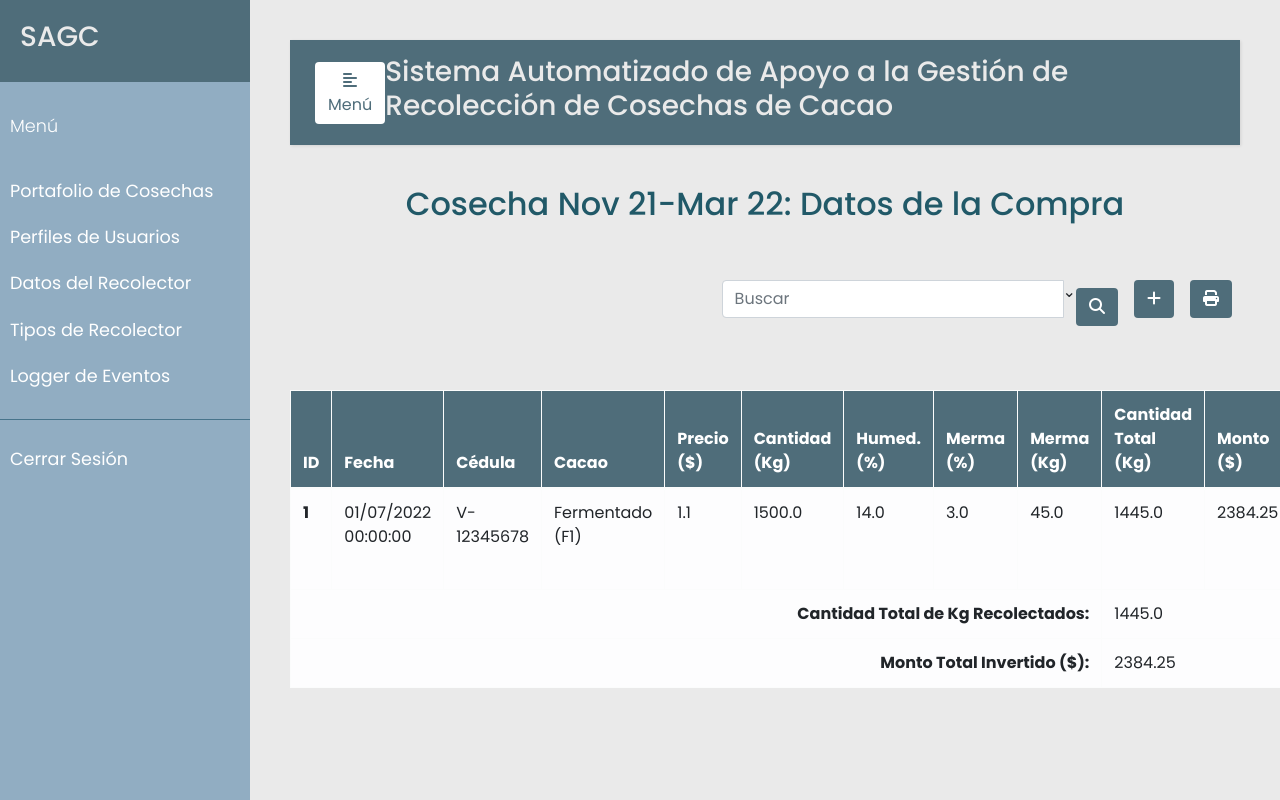
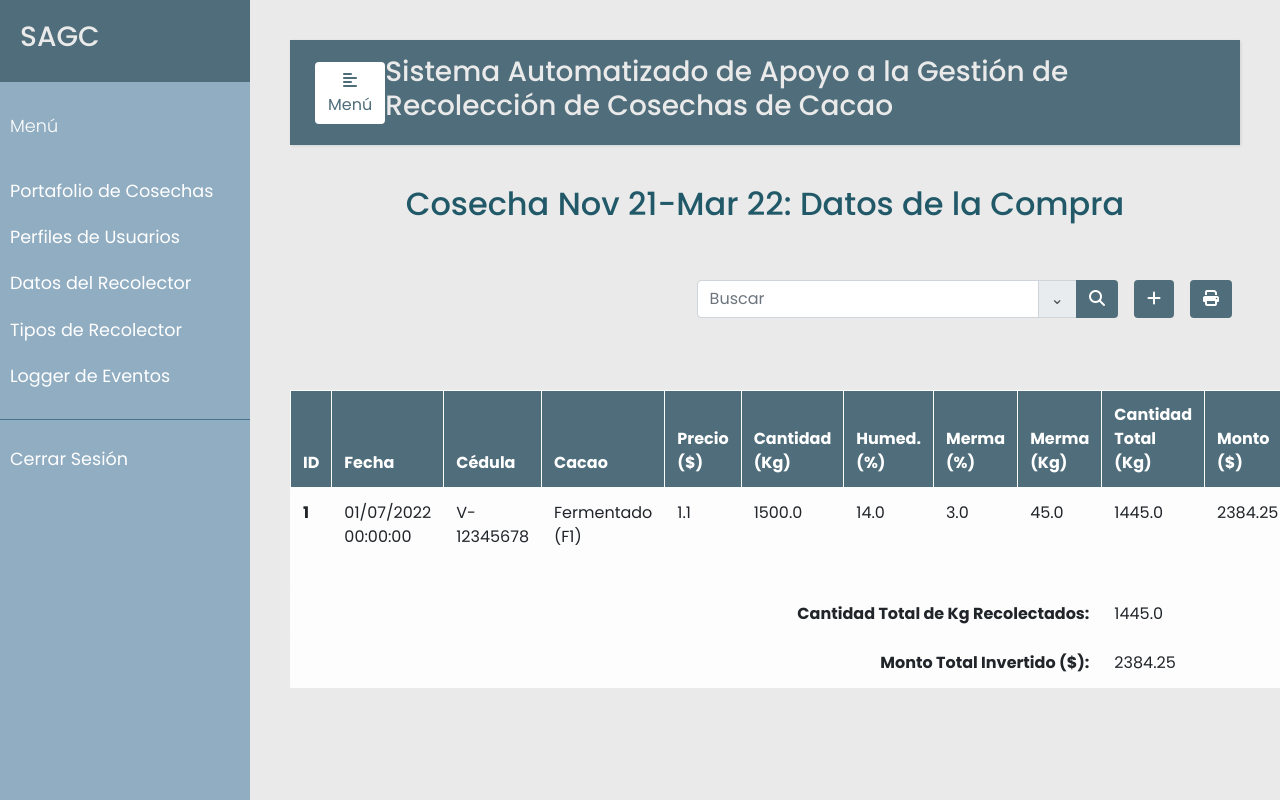
Before and after one commit to fungikami/SAGC, a Flask app: page /cosecha/1/1 in a window 1280 px wide; the page is wider, and only the part inside the window is pictured. Run offline with Flask 2, Linux system fonts and the light colour scheme; a user stored in the database is signed in; data comes from the database, SQL or seed files in the repository; some libraries are stand-ins or nearby versions.

Commit message:
Collapse search bar

```diff
--- a/templates/compras.html
+++ b/templates/compras.html
@@ -25,12 +25,14 @@
         <div class="input-group mb-3">
             <input type="text" class="form-control" placeholder="Buscar" aria-label="Buscar" name="search_compra" value="{{request.form.search_compra}}">
             <div class="input-group-append">
-              <a data-toggle="collapse" href="#collapse1">⌄</a>
+              <span class="input-group-text" id="basic-addon1"><a data-toggle="collapse" href="#collapse1"> ⌄ </a></span>
+            </div>
+            <div class="input-group-append">
+              <button type="submit" id="search_compra" name="action-type" value="search" class="btn" style="color:#fff; background-color:#4F6D7A";>
+                <i class="fas fa-search" aria-hidden="true"></i>
+              </button>
             </div>
         </div>
-        <button type="submit" id="search_compra" name="action-type" value="search" class="btn" style="color:#fff; background-color:#4F6D7A";>
-          <i class="fas fa-search" aria-hidden="true"></i>
-        </button>
     </div>
   </div>
   <div class="d-flex flex-row-reverse bd-highlight">
```
